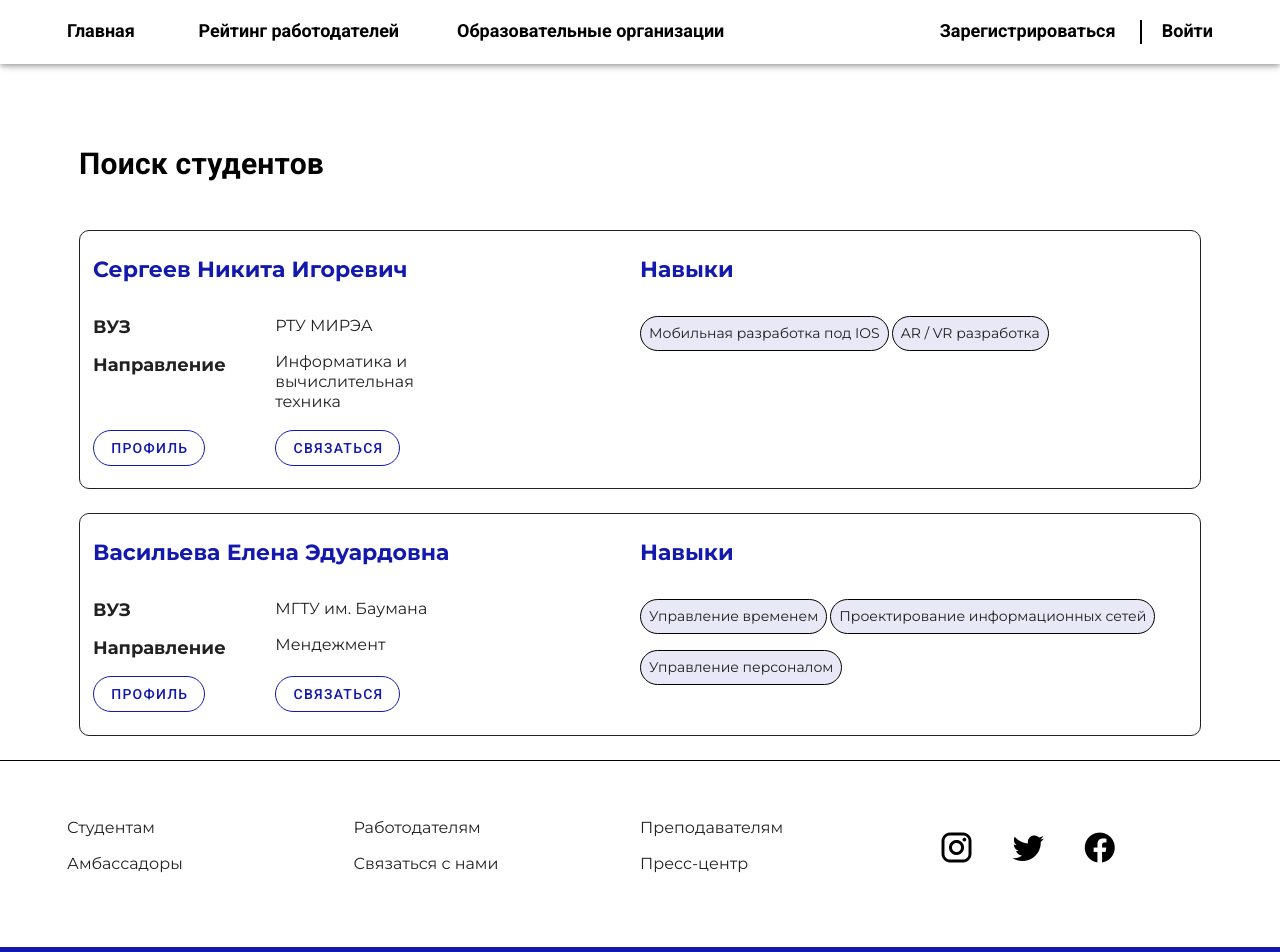
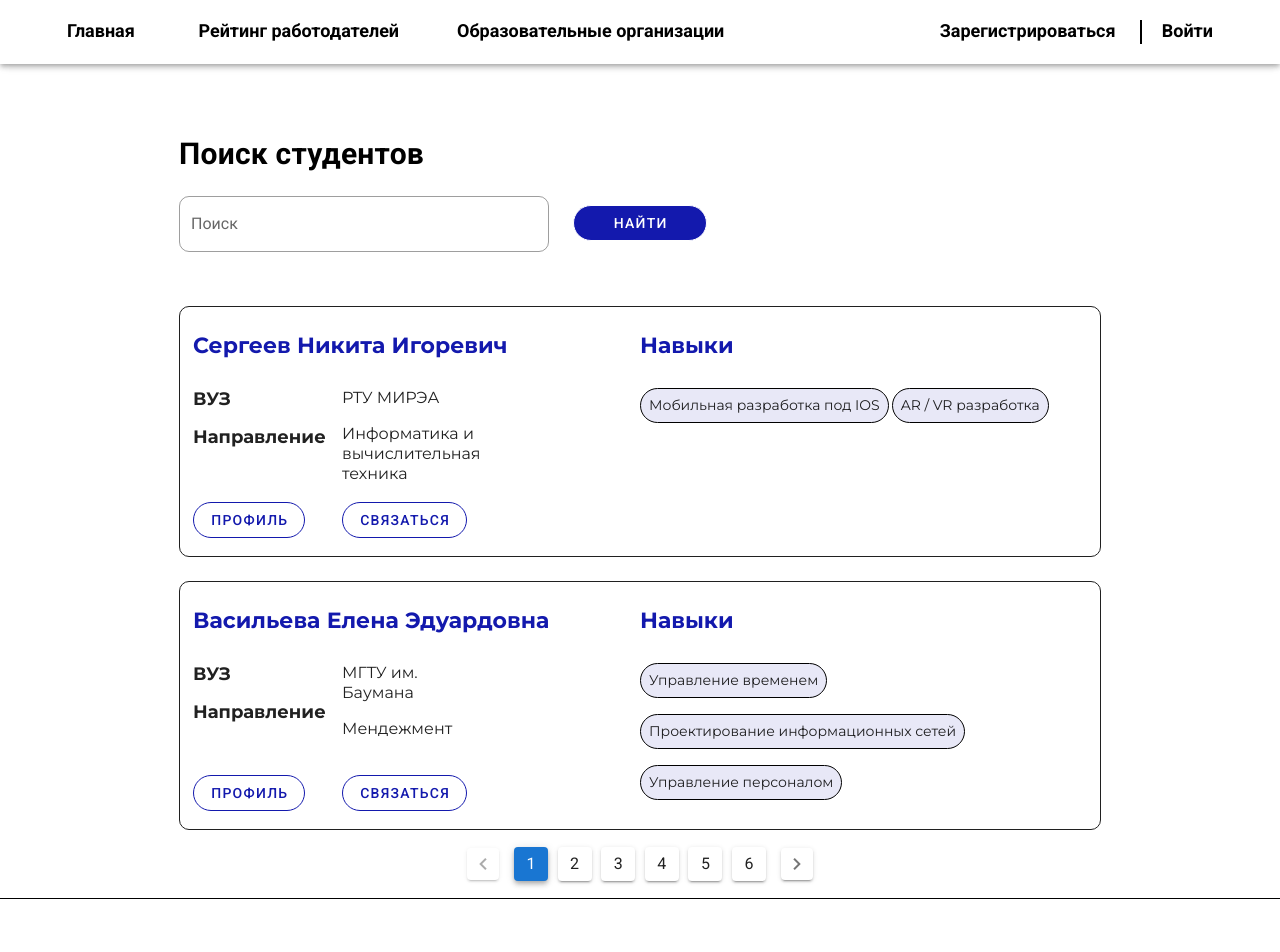
Before and after one commit to xinchao-bojan/5og3, a Vue app in the folder frontend/frontend-hack/: page /StudentSearchPage in a window 1280 px wide. Shown: the top 952 px of the page. Built offline with nearby package versions, Linux system fonts and the light colour scheme.

Commit message:
last changes

```diff
--- a/frontend/frontend-hack/src/components/Home.vue
+++ b/frontend/frontend-hack/src/components/Home.vue
@@ -6,7 +6,7 @@
 
           <v-col cols="6">
             <v-row>
-              <h1 class="title1">BoostUP - первый в России сервис по поиску стажировок</h1>
+              <h1 class="title1">BustUP - первый в России сервис по поиску стажировок</h1>
             </v-row>
             <v-row>
               <p class="description">Наш сервис помогает студентам найти интересную и подходящую для них стажировку, а работодателям - талантливых работников</p>
--- a/frontend/frontend-hack/src/components/StudentSearchPage.vue
+++ b/frontend/frontend-hack/src/components/StudentSearchPage.vue
@@ -7,17 +7,38 @@
                 </v-col>
             </v-row>
             <v-row>
-                <v-col>
+                <v-col cols="5">
+                    <v-text-field
+                        v-model="message4"
+                        label="Поиск"
+                        outlined
+                        class="text_field"
+                    ></v-text-field>
                 </v-col>
-                <v-col>
+                <v-col cols="2" class="btn_cont">
+                    <v-btn
+                    outlined
+                    rounded
+                    class="btn">
+                    Найти
+                    </v-btn>
                 </v-col>
-                <v-col>
+
+                <v-col cols="2">
+
                 </v-col>
+                <v-spacer></v-spacer>
             </v-row>
             <v-row>
                 <StudentCard />
             </v-row>
         </v-col>
+        <div class="text-center">
+            <v-pagination
+            v-model="page"
+            :length="6"
+            ></v-pagination>
+        </div>
     </div>
 </template>
 
@@ -27,14 +48,21 @@ export default {
   name: 'StudentSearchPage',
   components: {
     StudentCard
+  },
+  data () {
+    return {
+        page: 1,
+    }
   }
+
 }
 </script>
 
 <style lang="scss" scoped>
+
 .container{
   margin: 0 auto;
-  width: 1170px;
+  max-width: 970px;
 }
 
 .title{
@@ -46,4 +74,18 @@ export default {
     color: #000;
     margin-top: 5%;
 }
+
+.text_field{
+    border-radius: 10px;
+}
+
+.btn_cont{
+    margin-top: 9px;
+}
+
+.btn{
+    color: #FFF;
+    background-color: #1319AD;
+    width: 100%;
+}
 </style>
```
